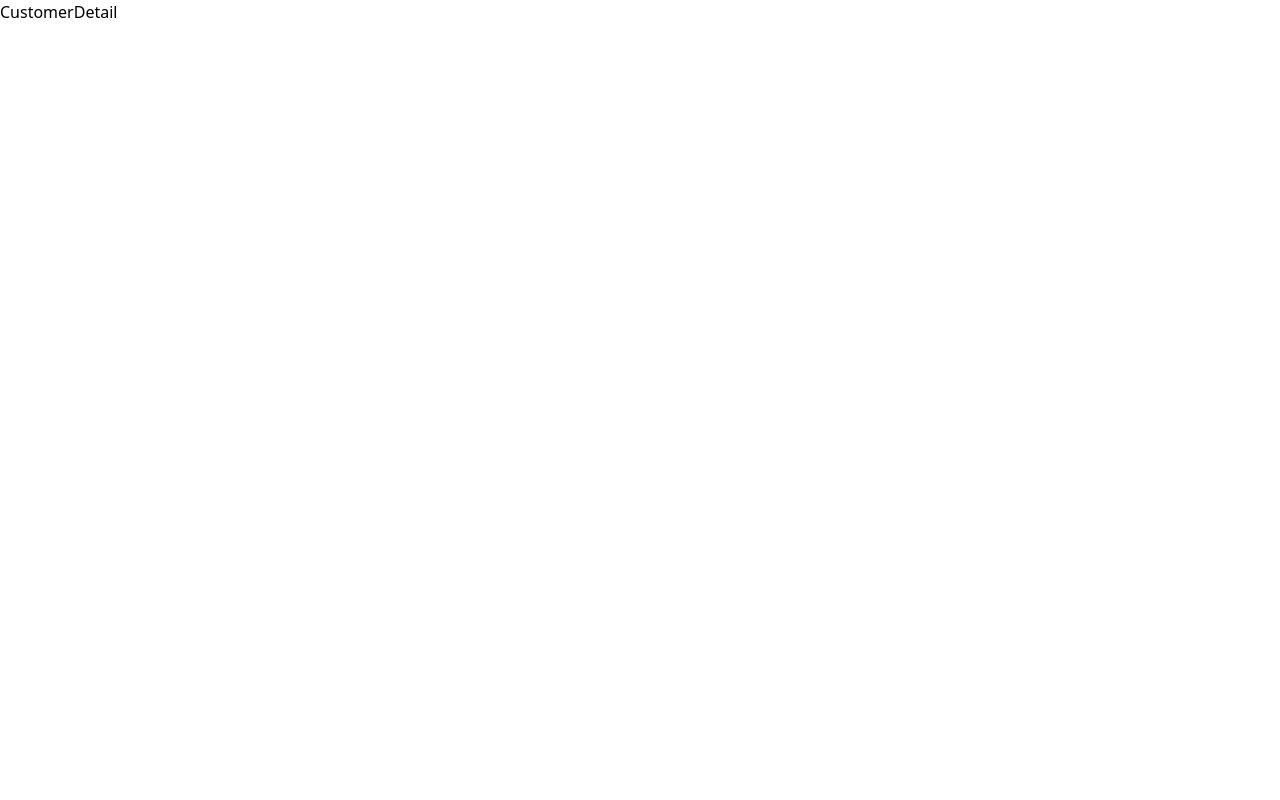
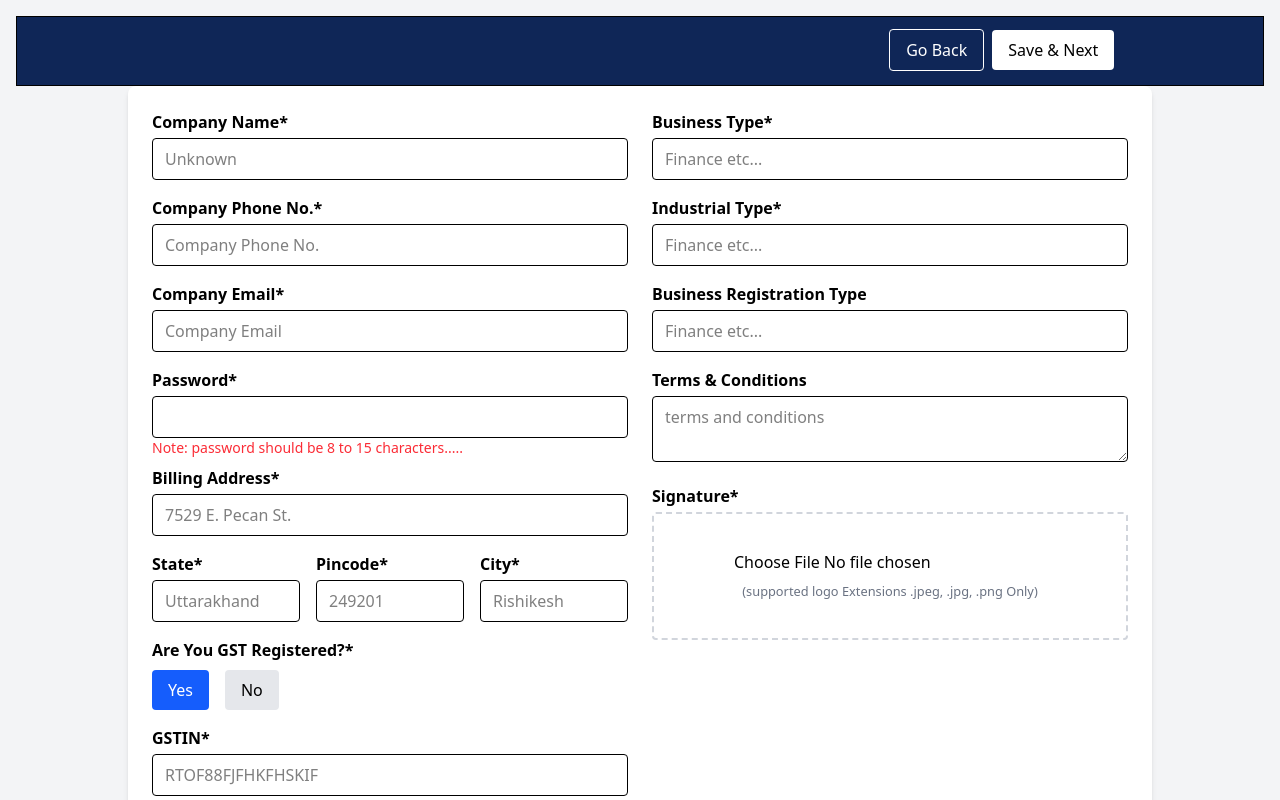
Before and after one commit to antarakanswal1/BillingSys, a React (Vite) app: page /customerdetail in a window 1280 px wide. Shown: the top 800 px of the page. Built offline with nearby package versions, Linux system fonts and the light colour scheme.

Commit message:
create a contact detail page

```diff
--- a/src/Pages/CustomerDetail.jsx
+++ b/src/Pages/CustomerDetail.jsx
@@ -2,7 +2,103 @@ import React from 'react'
 
 const CustomerDetail = () => {
   return (
-    <div>CustomerDetail</div>
+    <>
+     <div className="min-h-screen bg-gray-100 p-4">
+     <div style={{width:"100%",border:"1px solid black",height:"70px",backgroundColor:"#0F2657" }} >
+          <button className="mt-3 px-4 py-2 rounded border border-white text-white" style={{marginLeft:"70%"}}>Go Back</button>
+          <button className="bg-white text-black px-4 py-2 rounded ml-2">Save & Next</button>
+        </div>
+      <div className="max-w-5xl mx-auto bg-white shadow-md rounded-lg p-6" >
+
+        <div className="grid grid-cols-1 lg:grid-cols-2 gap-6">
+          {/* Left Column */}
+          <div>
+            <div className="mb-4">
+              <label className="block font-semibold mb-1">Company Name*</label>
+              <input type="text" className="w-full border px-3 py-2 rounded" placeholder="Unknown" />
+            </div>
+            <div className="mb-4">
+              <label className="block font-semibold mb-1">Company Phone No.*</label>
+              <input type="text" className="w-full border px-3 py-2 rounded" placeholder="Company Phone No." />
+            </div>
+            <div className="mb-4">
+              <label className="block font-semibold mb-1">Company Email*</label>
+              <input type="email" className="w-full border px-3 py-2 rounded" placeholder="Company Email" />
+            </div>
+            <div className="mb-2">
+              <label className="block font-semibold mb-1">Password*</label>
+              <input type="password" className="w-full border px-3 py-2 rounded" />
+              <p className="text-red-500 text-sm">Note: password should be 8 to 15 characters.....</p>
+            </div>
+            <div className="mb-4">
+              <label className="block font-semibold mb-1">Billing Address*</label>
+              <input type="text" className="w-full border px-3 py-2 rounded" placeholder="7529 E. Pecan St." />
+            </div>
+            <div className="grid grid-cols-3 gap-4 mb-4">
+              <div>
+                <label className="block font-semibold mb-1">State*</label>
+                <input type="text" className="w-full border px-3 py-2 rounded" placeholder="Uttarakhand" />
+              </div>
+              <div>
+                <label className="block font-semibold mb-1">Pincode*</label>
+                <input type="text" className="w-full border px-3 py-2 rounded" placeholder="249201" />
+              </div>
+              <div>
+                <label className="block font-semibold mb-1">City*</label>
+                <input type="text" className="w-full border px-3 py-2 rounded" placeholder="Rishikesh" />
+              </div>
+            </div>
+            <div className="mb-4">
+              <label className="block font-semibold mb-2">Are You GST Registered?*</label>
+              <div className="flex gap-4">
+                <button className="bg-blue-600 text-white px-4 py-2 rounded">Yes</button>
+                <button className="bg-gray-200 px-4 py-2 rounded">No</button>
+              </div>
+            </div>
+            <div className="mb-4">
+              <label className="block font-semibold mb-1">GSTIN*</label>
+              <input type="text" className="w-full border px-3 py-2 rounded" placeholder="RTOF88FJFHKFHSKIF" />
+            </div>
+            <div className="mb-4">
+              <label className="block font-semibold mb-1">PAN Number*</label>
+              <input type="text" className="w-full border px-3 py-2 rounded" placeholder="RTOF88FJFHKFHSKIF" />
+            </div>
+            <div className="flex items-center gap-2">
+              <label className="block font-semibold">Enable e-Invoice</label>
+              <input type="checkbox" className="toggle toggle-primary" />
+            </div>
+          </div>
+
+          {/* Right Column */}
+          <div>
+            <div className="mb-4">
+              <label className="block font-semibold mb-1">Business Type*</label>
+              <input type="text" className="w-full border px-3 py-2 rounded" placeholder="Finance etc..." />
+            </div>
+            <div className="mb-4">
+              <label className="block font-semibold mb-1">Industrial Type*</label>
+              <input type="text" className="w-full border px-3 py-2 rounded" placeholder="Finance etc..." />
+            </div>
+            <div className="mb-4">
+              <label className="block font-semibold mb-1">Business Registration Type</label>
+              <input type="text" className="w-full border px-3 py-2 rounded" placeholder="Finance etc..." />
+            </div>
+            <div className="mb-4">
+              <label className="block font-semibold mb-1">Terms & Conditions</label>
+              <textarea className="w-full border px-3 py-2 rounded" placeholder="terms and conditions" />
+            </div>
+            <div className="mb-4">
+              <label className="block font-semibold mb-1">Signature*</label>
+              <div className="border-dashed border-2 border-gray-300 rounded p-4 flex flex-col items-center justify-center h-32">
+                <input type="file" className="mb-2" accept="image/jpeg,image/jpg,image/png" />
+                <small className="text-gray-500">(supported logo Extensions .jpeg, .jpg, .png Only)</small>
+              </div>
+            </div>
+          </div>
+        </div>
+      </div>
+    </div>
+    </>
   )
 }
 
```
